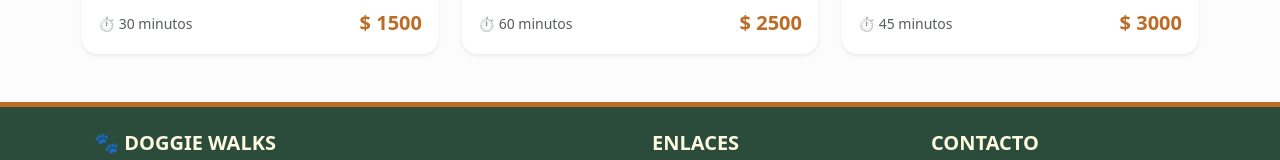
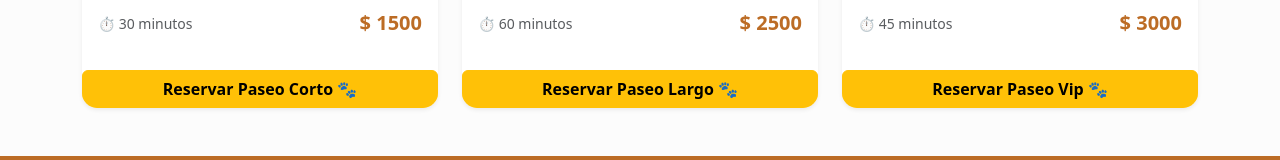
Before and after one commit to cervantes9/doggie-walks-frontend, an Angular app: page /servicios in a window 1280 px wide. Shown: the part 848-1008 px from the top of the page. Built offline with nearby package versions, Linux system fonts and the light colour scheme.

Commit message:
botones de reserva en servicios con query params

```diff
--- a/src/app/componentes/galeria/galeria.css
+++ b/src/app/componentes/galeria/galeria.css
@@ -1,6 +1,17 @@
+:host {
+    display: flex;
+    flex-direction: column;
+    flex-grow: 1;
+    width: 100%;
+    min-height: 100%;
+}
+
+
 .galeria-seccion {
   padding: 40px 60px;
   background-color: #f8f9fa;
+  flex-grow: 1;
+  min-height: 100%;
 }
 
 .texto-titulo {
--- a/src/app/componentes/paseadores/paseadores.css
+++ b/src/app/componentes/paseadores/paseadores.css
@@ -7,6 +7,7 @@
 
 .paseadores-seccion {
     background-color: #fcfcfc;
+    flex-grow: 1;
 }
 
 .titulo-oscuro {
--- a/src/app/componentes/reservas/reservas.ts
+++ b/src/app/componentes/reservas/reservas.ts
@@ -1,8 +1,10 @@
-import { Component, inject, ChangeDetectorRef  } from '@angular/core';
+import { Component, inject, ChangeDetectorRef, OnInit  } from '@angular/core';
 import { HttpClient } from '@angular/common/http';
 import { FormsModule } from '@angular/forms';
 import { AsyncPipe } from '@angular/common';
 import { Router } from '@angular/router';
+import { ActivatedRoute } from '@angular/router';
+
 
 @Component({
   selector: 'app-reservas',
@@ -10,11 +12,12 @@ import { Router } from '@angular/router';
   templateUrl: './reservas.html',
   styleUrl: './reservas.css',
 })
-export class Reservas {
+export class Reservas implements OnInit {
 
   private http = inject(HttpClient);
   private router = inject(Router);
   private cdr = inject(ChangeDetectorRef);
+  private route = inject(ActivatedRoute);
 
   listaPaseadores$ = this.http.get<any[]>('http://localhost:8080/api/paseadores');
 
@@ -32,6 +35,15 @@ export class Reservas {
   mensajeError: string = '';
   mensajeErrorBackend: string = '';
   mostrarModal: boolean = false;
+
+  ngOnInit() {
+  this.route.queryParams.subscribe(params => {
+    if (params['tipoPaseo']) {
+      this.tipoPaseo = params['tipoPaseo'];
+    }
+  });
+}
+
 
   hacerReserva() {
 
--- a/src/app/componentes/servicios/servicios.html
+++ b/src/app/componentes/servicios/servicios.html
@@ -25,7 +25,16 @@
               <span class="precio-destacado fw-bold fs-5">$ 1500</span>
             </div>
           </div>
-        </div>
+
+          <div class="d-grid mt-3">
+          <a routerLink="/reservas"
+              [queryParams]="{tipoPaseo: 'Paseo Corto'}"
+              class="btn btn-warning fw-bold">
+                Reservar Paseo Corto 🐾
+              </a>
+            </div>
+          </div>
+
       </div>
 
       <!-- TARJETA 2: PASEO LARGO -->
@@ -43,6 +52,15 @@
               <span class="precio-destacado fw-bold fs-5">$ 2500</span>
             </div>
           </div>
+
+          <div class="d-grid mt-3">
+    <a routerLink="/reservas"
+       [queryParams]="{tipoPaseo: 'Paseo Largo'}"
+       class="btn btn-warning fw-bold">
+      Reservar Paseo Largo 🐾
+    </a>
+  </div>
+
         </div>
       </div>
 
@@ -61,6 +79,13 @@
               <span class="precio-destacado fw-bold fs-5">$ 3000</span>
             </div>
           </div>
+          <div class="d-grid mt-3">
+            <a routerLink="/reservas"
+            [queryParams]="{tipoPaseo: 'Paseo VIP'}"
+                  class="btn btn-warning fw-bold">
+                Reservar Paseo Vip 🐾
+                    </a>
+              </div>
         </div>
       </div>
 
--- a/src/app/componentes/servicios/servicios.ts
+++ b/src/app/componentes/servicios/servicios.ts
@@ -1,10 +1,11 @@
 import { Component, inject } from '@angular/core';
 import { HttpClient } from '@angular/common/http';
 import { AsyncPipe } from '@angular/common';
+import { RouterLink } from '@angular/router';
 
 @Component({
   selector: 'app-servicios',
-  imports: [AsyncPipe],
+  imports: [AsyncPipe, RouterLink],
   templateUrl: './servicios.html',
   styleUrl: './servicios.css',
 })
```
